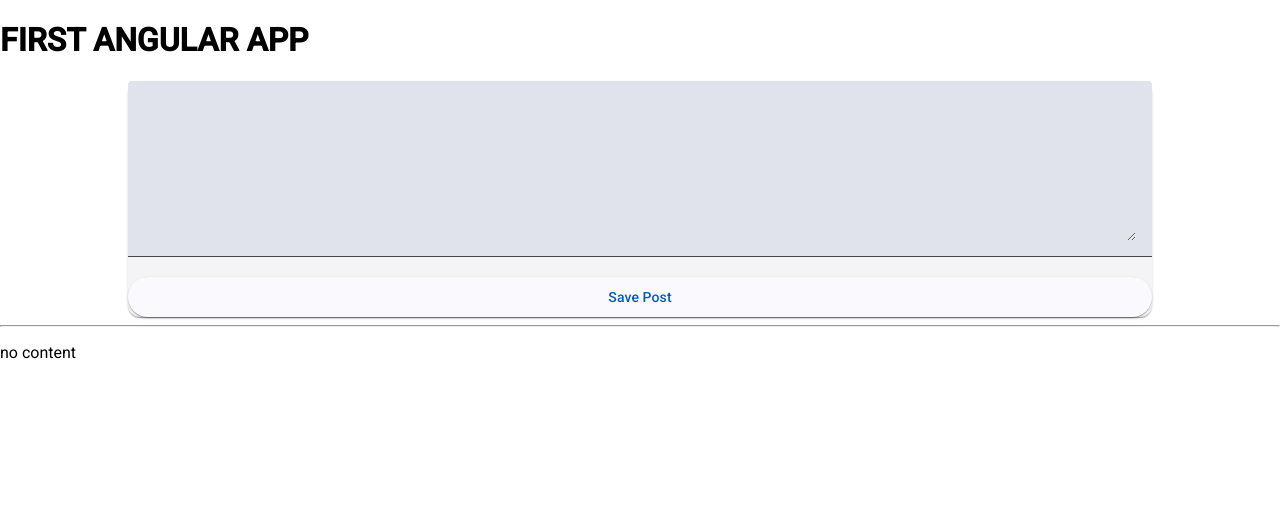
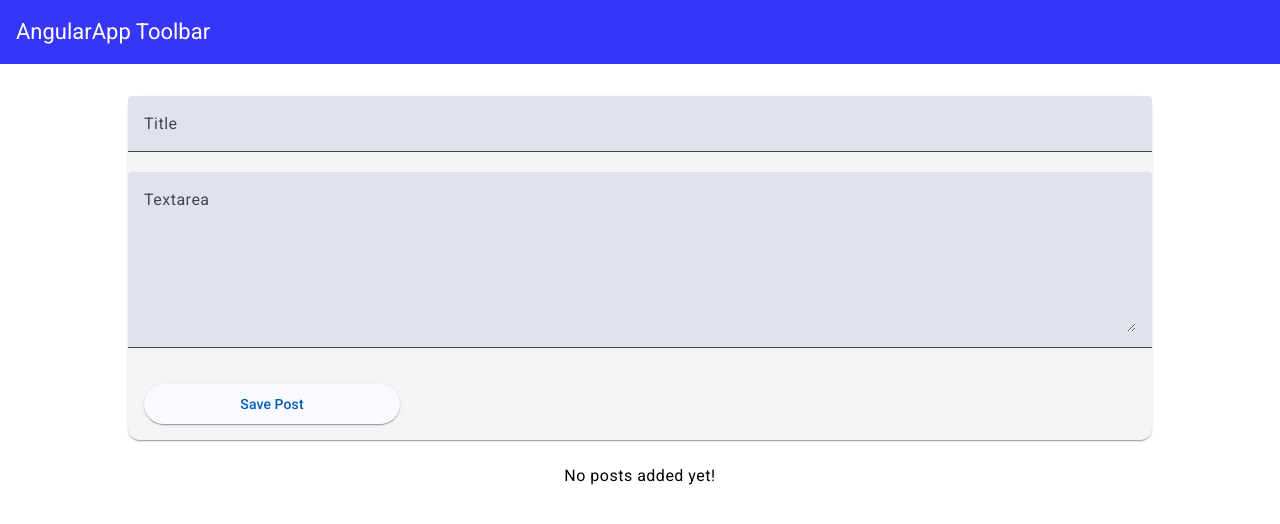
Before and after one commit to aleksej018/AngularApp, an Angular app: page / in a window 1280 px wide. Shown: the top 524 px of the page. Built offline with nearby package versions, Linux system fonts and the light colour scheme.

Commit message:
improve post-create, added post-list component and post model

```diff
--- a/src/app/app.component.css
+++ b/src/app/app.component.css
@@ -0,0 +1,5 @@
+main {
+  padding-top: 2rem;
+  width: 80%;
+  margin: auto;
+}
--- a/src/app/app.component.html
+++ b/src/app/app.component.html
@@ -1,2 +1,5 @@
-<h1>FIRST ANGULAR APP</h1>
-<app-post-create></app-post-create>
+<app-header />
+<main>
+  <app-post-create (postCreated)="onPostAdded($event)"></app-post-create>
+  <app-post-list [posts]="storedPosts"></app-post-list>
+</main>
--- a/src/app/app.component.ts
+++ b/src/app/app.component.ts
@@ -1,10 +1,16 @@
 import { Component } from '@angular/core';
+
+import { Post } from './post/post.model';
 
 @Component({
   selector: 'app-root',
   templateUrl: './app.component.html',
-  styleUrl: './app.component.css'
+  styleUrl: './app.component.css',
 })
 export class AppComponent {
-  title = 'AngularApp';
+  storedPosts: Post[] = [];
+
+  onPostAdded(post: Post) {
+    this.storedPosts.push(post);
+  }
 }
--- a/src/app/post/post-create/post-create.component.css
+++ b/src/app/post/post-create/post-create.component.css
@@ -1,8 +1,8 @@
-mat-card {
-  /* height: auto; */
-  width: 80%;
-  margin: auto;
-}
 mat-form-field {
   height: auto;
 }
+
+.button {
+  margin: 1rem;
+  width: 25%;
+}
--- a/src/app/post/post-create/post-create.component.html
+++ b/src/app/post/post-create/post-create.component.html
@@ -1,9 +1,21 @@
 <mat-card>
   <mat-form-field>
-    <textarea rows="6" matInput [(ngModel)]="enteredValue"></textarea>
+    <input
+      matInput
+      type="text"
+      [(ngModel)]="enteredTitle"
+      placeholder="Title"
+    />
   </mat-form-field>
-  <button mat-raised-button (click)="onAddPost()">Save Post</button>
+  <mat-form-field>
+    <textarea
+      rows="6"
+      matInput
+      [(ngModel)]="enteredContent"
+      placeholder="Textarea"
+    ></textarea>
+  </mat-form-field>
+  <button mat-raised-button (click)="onAddPost()" class="button">
+    Save Post
+  </button>
 </mat-card>
-<hr />
-
-<p>{{ newPost }}</p>
--- a/src/app/post/post-create/post-create.component.ts
+++ b/src/app/post/post-create/post-create.component.ts
@@ -1,4 +1,6 @@
-import { Component } from '@angular/core';
+import { Component, EventEmitter, Output } from '@angular/core';
+
+import { Post } from '../post.model';
 
 @Component({
   selector: 'app-post-create',
@@ -6,10 +8,15 @@ import { Component } from '@angular/core';
   styleUrls: ['./post-create.component.css'],
 })
 export class PostCreateComponent {
-  enteredValue = '';
-  newPost = 'no content';
+  enteredTitle = '';
+  enteredContent = '';
+  @Output() postCreated = new EventEmitter<Post>();
 
   onAddPost() {
-    this.newPost = this.enteredValue;
+    const post: Post = {
+      title: this.enteredTitle,
+      content: this.enteredContent,
+    };
+    this.postCreated.emit(post);
   }
 }
--- /dev/null
+++ b/src/app/post/post-list/post-list.component.css
@@ -0,0 +1,8 @@
+:host {
+  display: block;
+  margin-top: 1.5rem;
+}
+
+.info-text {
+  text-align: center;
+}
--- /dev/null
+++ b/src/app/post/post-list/psot-list.component.html
@@ -0,0 +1,13 @@
+<mat-accordion multi="true" *ngIf="posts.length > 0">
+  <mat-expansion-panel *ngFor="let post of posts">
+    <mat-expansion-panel-header>
+      {{ post.title }}
+    </mat-expansion-panel-header>
+    <p>
+      {{ post.content }}
+    </p>
+  </mat-expansion-panel>
+</mat-accordion>
+<p class="mat-body-large info-text" *ngIf="posts.length <= 0">
+  No posts added yet!
+</p>
--- /dev/null
+++ b/src/app/post/post.model.ts
@@ -0,0 +1,4 @@
+export interface Post {
+  title: string;
+  content: string;
+}
```
Also changed, not shown: src/app/app.module.ts (+12 -1 lines), src/app/post/post-list/post-list.component.ts (added, +12 -0 lines).
